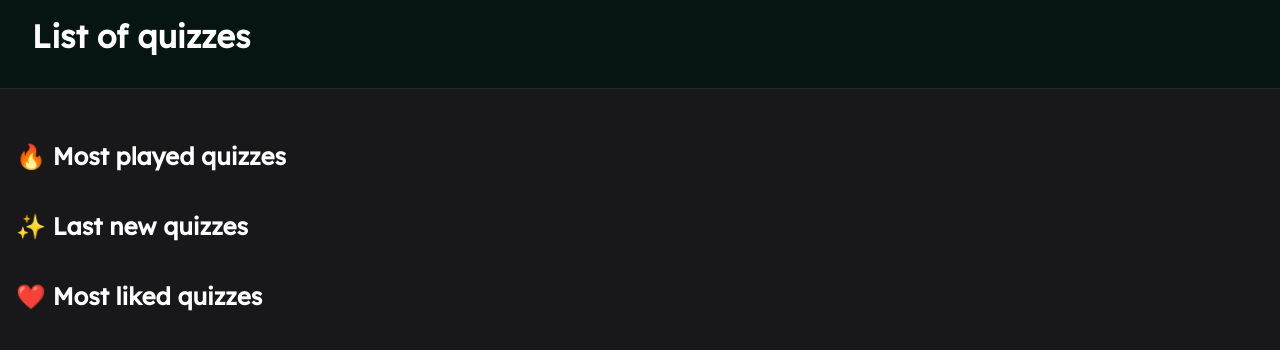
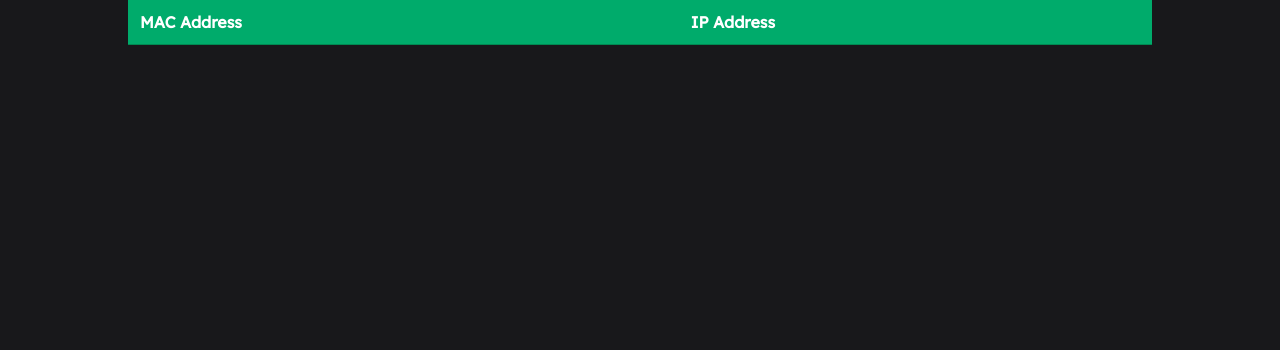
Before and after one commit to NicolasAppsDevelopment/Sentinel, a Symfony app: template app-site/templates/device/all.html.twig in a window 1280 px wide. Shown: the top 350 px of the page. Run offline with Twig, Linux system fonts and the light colour scheme; the template is opened without the code that fills it, so the values that code supplies are empty; style sheets or scripts are compiled from the project's sources; some libraries are stand-ins or nearby versions.

Commit message:
device not appaired

```diff
--- a/app-site/assets/styles/app.css
+++ b/app-site/assets/styles/app.css
@@ -241,6 +241,19 @@ p > a {
     background-color: var(--primary-color);
     border: 1px solid var(--card-hover-icon-border-color);
     border-radius: 100px;
+    color: var(--card-label-color);
+    cursor: pointer;
+    text-decoration: none;
+}
+
+.rect-btn {
+    text-align: center;
+    padding: 0.5rem;
+    font-size: 1rem;
+    font-weight: bold;
+    background-color: var(--primary-color);
+    border: 1px solid var(--card-hover-icon-border-color);
+    border-radius: 10px;
     color: var(--card-label-color);
     cursor: pointer;
     text-decoration: none;
@@ -502,7 +515,12 @@ div:has(> .remove-file) {
 
 .tag.small {
     padding: 0.25rem 0.5rem;
+    width: 50%;
+    display: flex;
+    justify-content: center;
+    align-items: center;
 }
+
 .tag.large {
     padding: 0.5rem 1.5rem;
 }
@@ -782,3 +800,45 @@ hr {
     font-size: 0.85rem;
     color: #cccccc;
 }
+
+
+/* Tableau général */
+.devices-table {
+    width: 80%;
+    margin: 0 auto;
+    border-collapse: collapse;
+    background-color: #1F1F1F; /* Fond du tableau (légèrement plus clair que le body) */
+}
+
+/* En-têtes du tableau */
+.devices-table thead {
+    background-color: #00AB6B; /* Couleur verte rappelée */
+}
+
+/* Style des cellules d'en-tête */
+.devices-table thead th {
+    padding: 12px;
+    text-align: left;
+    color: #FFFFFF;
+    border-bottom: 1px solid #008952; /* Légère variation de vert pour la bordure */
+}
+
+/* Lignes du corps du tableau */
+.devices-table tbody tr {
+    border-bottom: 1px solid #2C2C2C;
+}
+
+/* Style de base des cellules du corps du tableau */
+.devices-table tbody td {
+    padding: 12px;
+}
+
+/* Alternance de couleurs pour plus de lisibilité */
+.devices-table tbody tr:nth-child(even) {
+    background-color: #2A2A2A;
+}
+
+/* Survol d’une ligne */
+.devices-table tbody tr:hover {
+    background-color: #333333;
+}
--- a/app-site/src/Repository/DetectionsRepository.php
+++ b/app-site/src/Repository/DetectionsRepository.php
@@ -25,6 +25,9 @@ class DetectionsRepository extends ServiceEntityRepository
             ->getResult();
     }
 
+
+
+
 //    /**
 //     * @return Detections[] Returns an array of Detections objects
 //     */
--- a/app-site/templates/components/couplecard.html.twig
+++ b/app-site/templates/components/couplecard.html.twig
@@ -1,4 +1,4 @@
-<a class="quiz-card" href="{{ path('app_get_couple', {'id': couple.id}) }}">
+<a class="quiz-card" href="{{ path('app_couples_id', {'id': couple.id}) }}">
     <div>
         <div class="quiz-card-image">
             <div class="image-cover"></div>
--- a/app-site/templates/couple/alarme.html.twig
+++ b/app-site/templates/couple/alarme.html.twig
@@ -34,7 +34,6 @@
 
                             <div class="history-info">
                                 <p class="history-date"> {{detect.triggered_at|date("d/m/Y H:i:s")}} </p>
-                                {# <p class="history-type">{{detect.triggered_at}}</p> #}
                             </div>
                         </div>
                     {% endfor %}
--- a/app-site/templates/couple/all.html.twig
+++ b/app-site/templates/couple/all.html.twig
@@ -9,6 +9,8 @@
     </div>
 
     <div class="p1">
+        <a class='rect-btn' href="{{ path('app_devices_not_appaired') }}"> Ajouter une nouvelle alarme </a>
+
         {% if couple is not null %}
             <h2>🔎 alarm list</h2>
             <div class="quiz-grid-container">
--- a/app-site/templates/device/all.html.twig
+++ b/app-site/templates/device/all.html.twig
@@ -1,53 +1,21 @@
 {% extends 'base.html.twig' %}
 
 {% block body %}
-    {# {{ component('navbar', {index: 0}) }} #}
-    {# {{ component('alert') }} #}
-
-    <div class="top-container">
-        <h1>List of quizzes</h1>
-
-        {# {{ form_start(searchForm) }}
-            {{ form_row(searchForm.query) }}
-            <button type="submit" class="rounded-btn"><i class="fa-solid fa-search"></i> Search</button>
-        {{ form_end(searchForm) }} #}
-    </div>
-
-    <div class="p1">
-        {% if searchedQuiz is not null %}
-            <h2>🔎 Result of your research</h2>
-            <div class="quiz-grid-container">
-                {% for quiz in searchedQuiz %}
-                    {{ component('quizcard', {quiz: quiz}) }}
-                {% endfor %}
-                {% if searchedQuiz is empty %}
-                    <p class="no-result">No quiz found 😅</p>
-                {% endif %}
-            </div>
-            <hr>
-        {% endif %}
-
-
-        <h2>🔥 Most played quizzes</h2>
-        <div class="quiz-grid-container">
-            {% for quiz in trendQuiz %}
-                {# {{ component('quizcard', {quiz: quiz}) }} #}
+<table class="devices-table">
+        <thead>
+            <tr>
+                <th>MAC Address</th>
+                <th>IP Address</th>
+            </tr>
+        </thead>
+        <tbody>
+            {% for device in devices %}
+                <tr>
+                    <td>{{ device.mac_address }}</td>
+                    <td>{{ device.ip }}</td>
+                </tr>
             {% endfor %}
-        </div>
-
-        <h2>✨ Last new quizzes</h2>
-        <div class="quiz-grid-container">
-            {% for quiz in lastQuiz %}
-                {# {{ component('quizcard', {quiz: quiz}) }} #}
-            {% endfor %}
-        </div>
-
-        <h2>❤️️ Most liked quizzes</h2>
-        <div class="quiz-grid-container">
-            {% for quiz in couple %}
-                {{ component('quizcard', {quiz: quiz}) }}
-            {% endfor %}
-        </div>
-    </div>
+        </tbody>
+    </table>
 
 {% endblock %}
```
Also changed, not shown: app-site/src/Controller/CoupleController.php (+9 -17 lines), app-site/src/Controller/DeviceController.php (+15 -3 lines), app-site/src/Repository/CoupleRepository.php (+7 -0 lines), app-site/src/Repository/DeviceRepository.php (+8 -0 lines), app-site/src/Service/DeviceService.php (added, +29 -0 lines), 1 other file.
